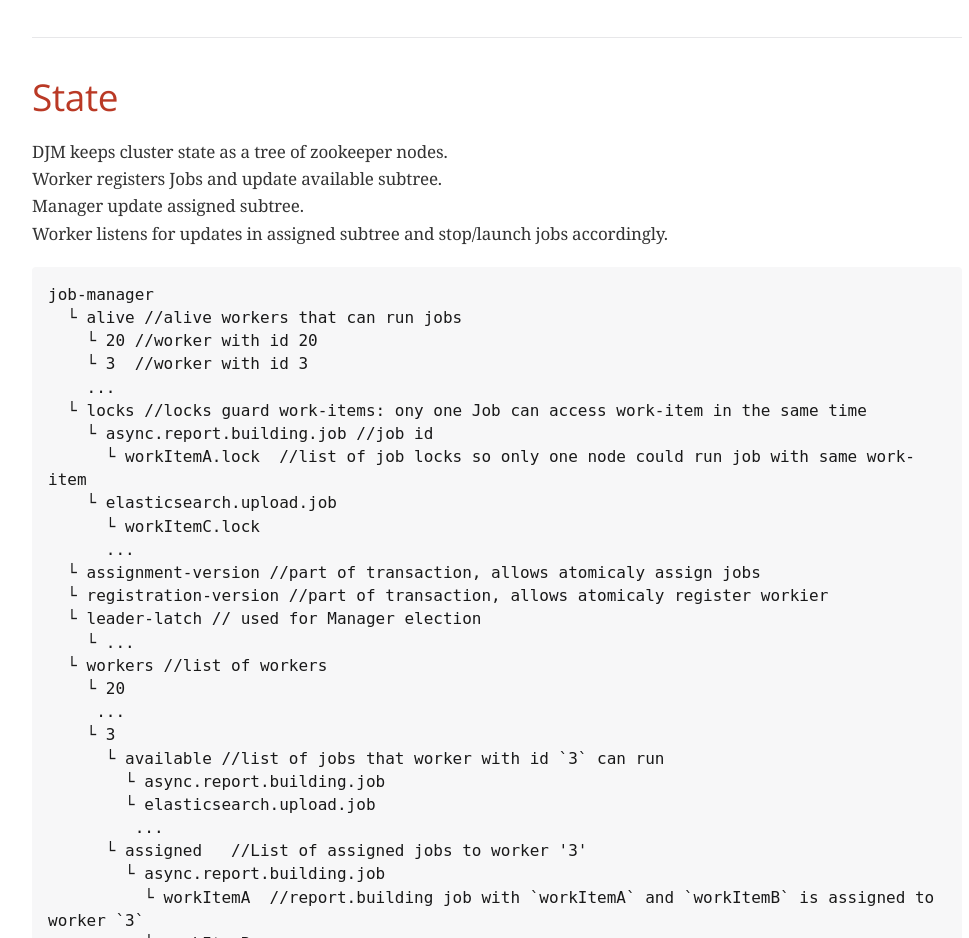
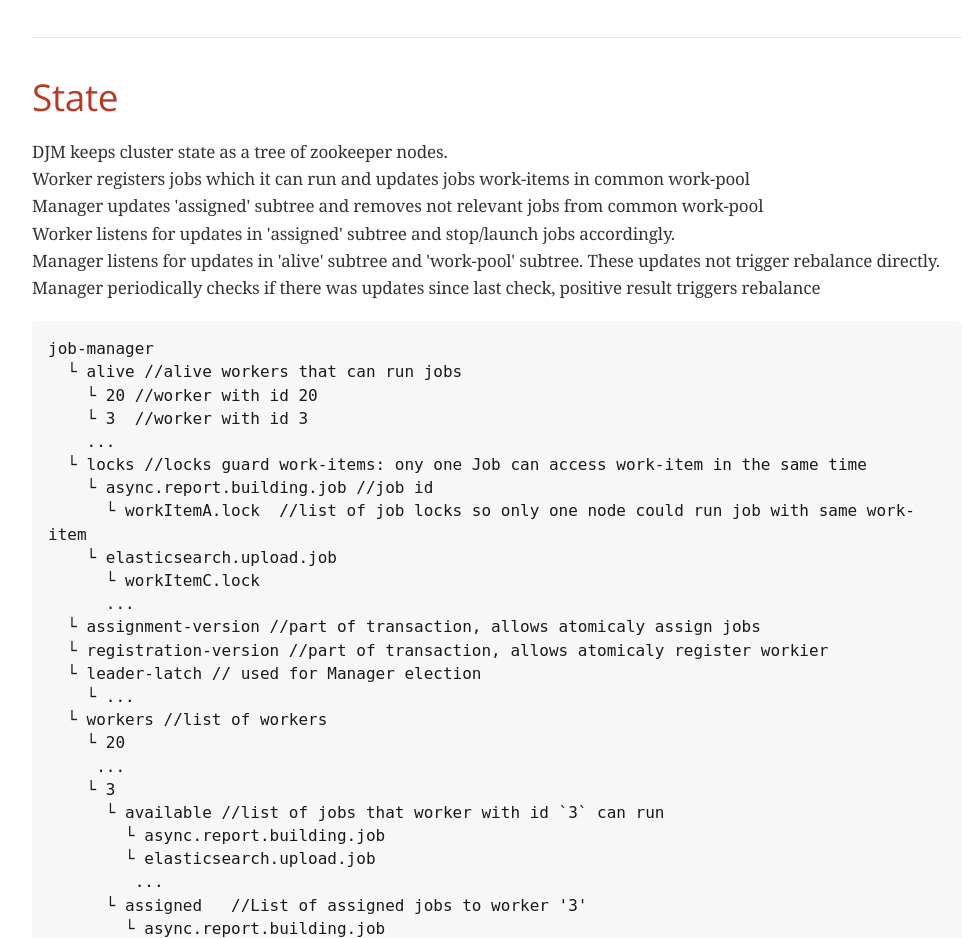
Before and after one commit to ru-fix/distributed-job-manager, a plain HTML site: page docs/index.html in a window 1280 px wide. Shown: the part 4720-5658 px from the top of the page, without its empty margins (303-1272 px from the left). Drawn offline with nearby package versions, Linux system fonts and the light colour scheme; a web font is replaced by a local one.

Commit message:
issue-16 docs of new event processing logic by the manager

```diff
--- a/docs/index.html
+++ b/docs/index.html
@@ -734,9 +734,11 @@ Reassignment is triggered by</p>
 <div class="sectionbody">
 <div class="paragraph">
 <p>DJM keeps cluster state as a tree of zookeeper nodes.<br>
-Worker registers Jobs and update available subtree.<br>
-Manager update assigned subtree.<br>
-Worker listens for updates in assigned subtree and stop/launch jobs accordingly.</p>
+Worker registers jobs which it can run and updates jobs work-items in common work-pool<br>
+Manager updates 'assigned' subtree and removes not relevant jobs from common work-pool<br>
+Worker listens for updates in 'assigned' subtree and stop/launch jobs accordingly.<br>
+Manager listens for updates in 'alive' subtree and 'work-pool' subtree. These updates not trigger rebalance directly.
+Manager periodically checks if there was updates since last check, positive result triggers rebalance</p>
 </div>
 <div class="listingblock">
 <div class="content">
```
Also changed, not shown: 1 other file.
